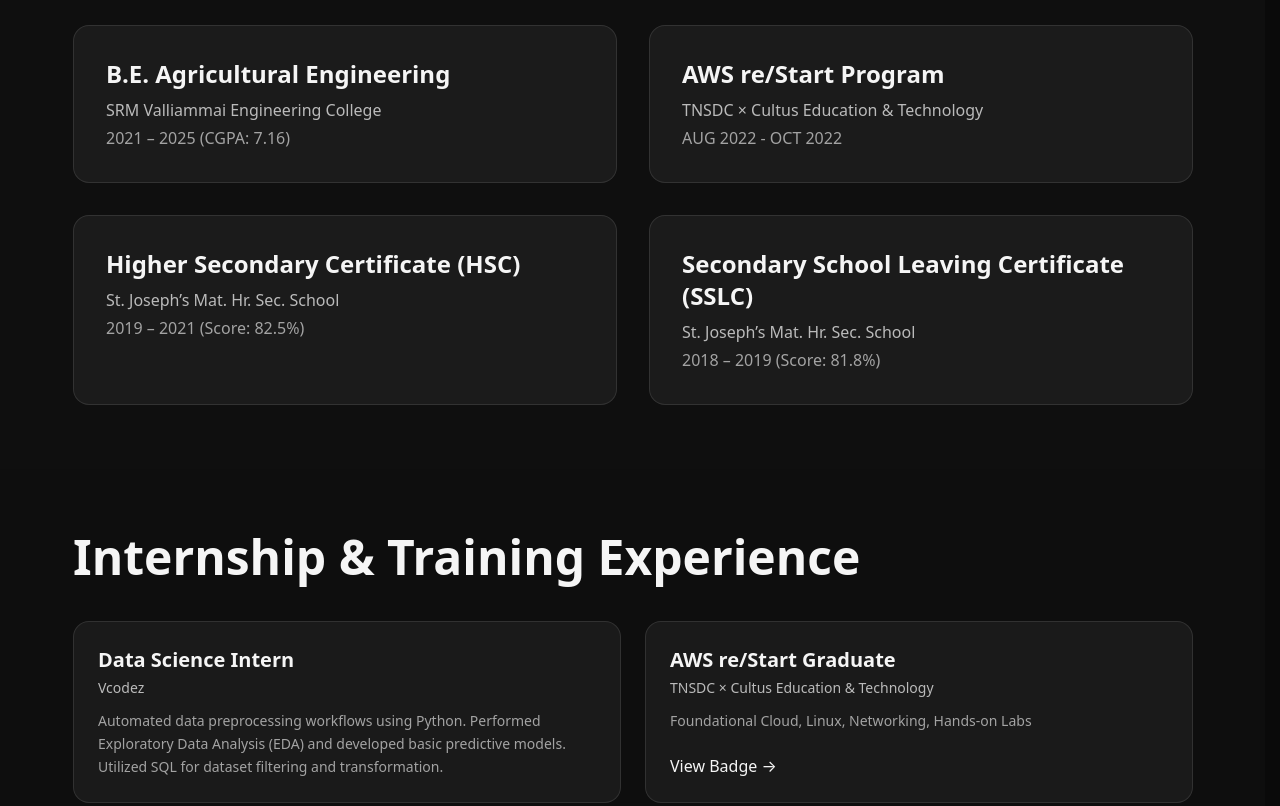
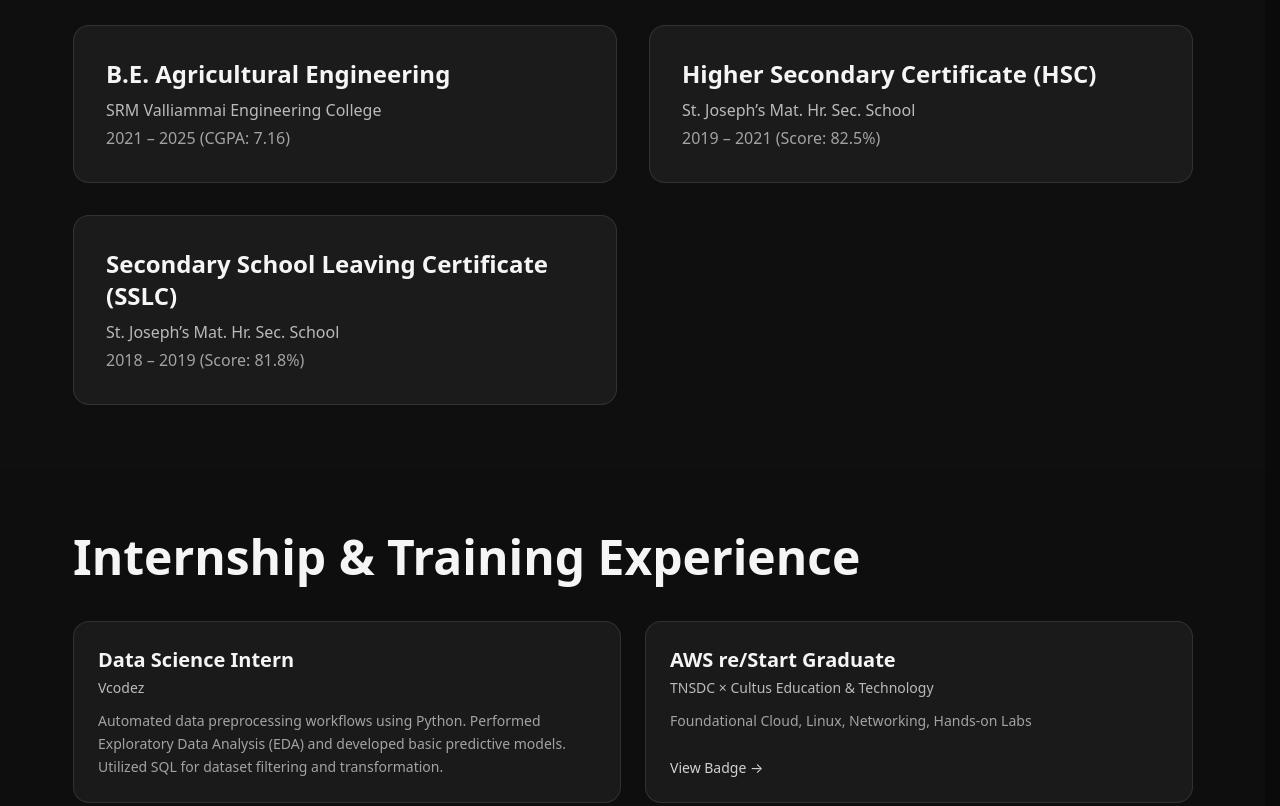
Before and after one commit to kuralarasansjk/Portfolio_using_Amplify, a plain HTML site: page index.html in a window 1280 px wide. Shown: the part 1380-2186 px from the top of the page. Drawn offline with nearby package versions, Linux system fonts and the light colour scheme.

Commit message:
Update index.html

```diff
--- a/index.html
+++ b/index.html
@@ -202,11 +202,7 @@
           <p class="text-white/70 text-base mt-2">SRM Valliammai Engineering College</p>
           <p class="text-white/60 text-base mt-1"> 2021 – 2025 (CGPA: 7.16)</p>
         </div>
-        <div class="card reveal p-8 rounded-2xl border border-white/10 bg-white/5" style="--d:120ms;" data-tilt>
-          <h3 class="text-2xl font-semibold">AWS re/Start Program</h3>
-          <p class="text-white/70 text-base mt-2">TNSDC × Cultus Education & Technology</p>
-          <p class="text-white/60 text-base mt-1"> AUG 2022 - OCT 2022</p>
-        </div>
+
         <div class="card reveal p-8 rounded-2xl border border-white/10 bg-white/5" style="--d:240ms;" data-tilt>
           <h3 class="text-2xl font-semibold">Higher Secondary Certificate (HSC)</h3>
           <p class="text-white/70 text-base mt-2">St. Joseph’s Mat. Hr. Sec. School</p>
@@ -239,7 +235,7 @@
             <p class="text-white/70 text-sm mt-1">TNSDC × Cultus Education & Technology</p>
             <p class="text-white/60 text-sm mt-3 leading-relaxed">Foundational Cloud, Linux, Networking, Hands-on Labs</p>
           </div>
-          <a href="https://www.credly.com/badges/59859dc5-be54-43e8-95fd-bbf316a65946/public_url">View Badge →</a>
+          <a href="https://www.credly.com/badges/f74165d4-3c72-4936-a50f-8eb55059ae5c/linked_in?t=t4u9c3" target="_blank" rel="noreferrer noopener" class="mt-4 inline-flex items-center gap-2 text-sm text-white/80 hover:text-white slink">View Badge →</a>
         </div>
       </div>
     </div>
```
